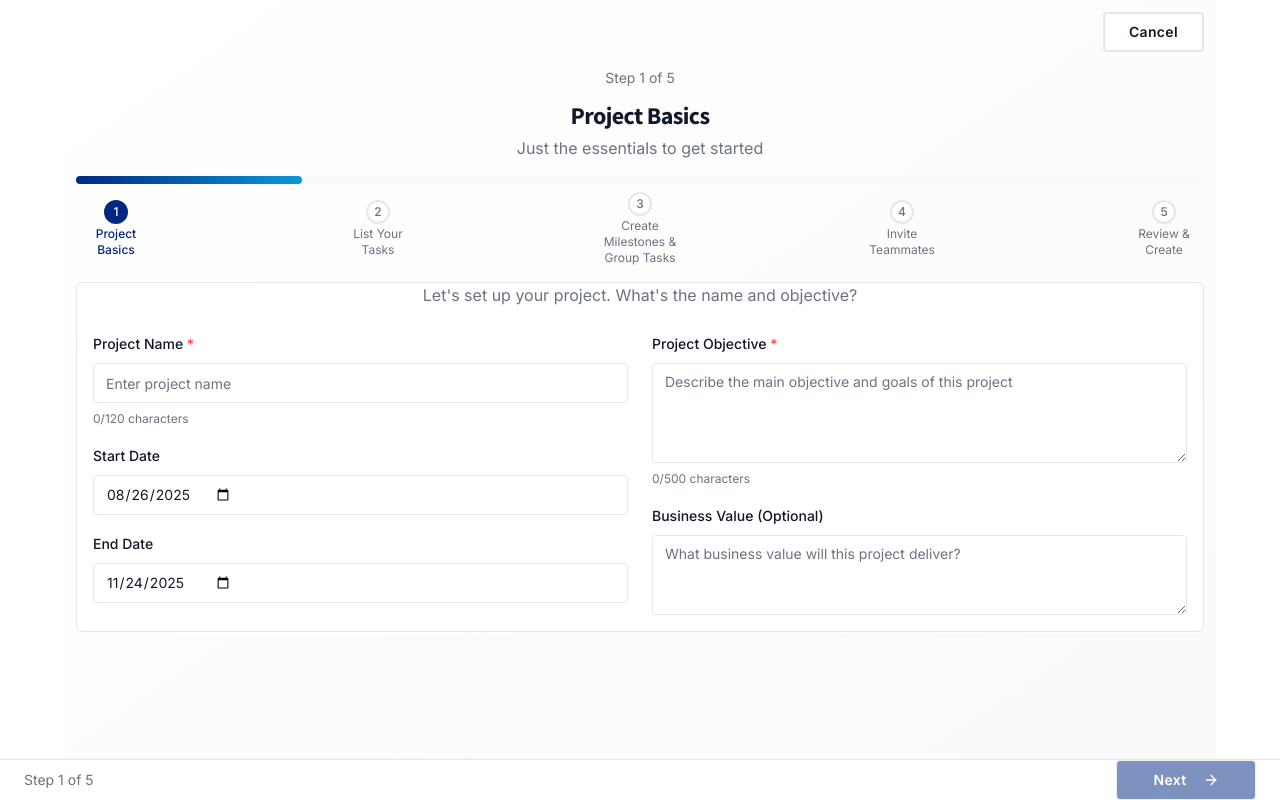
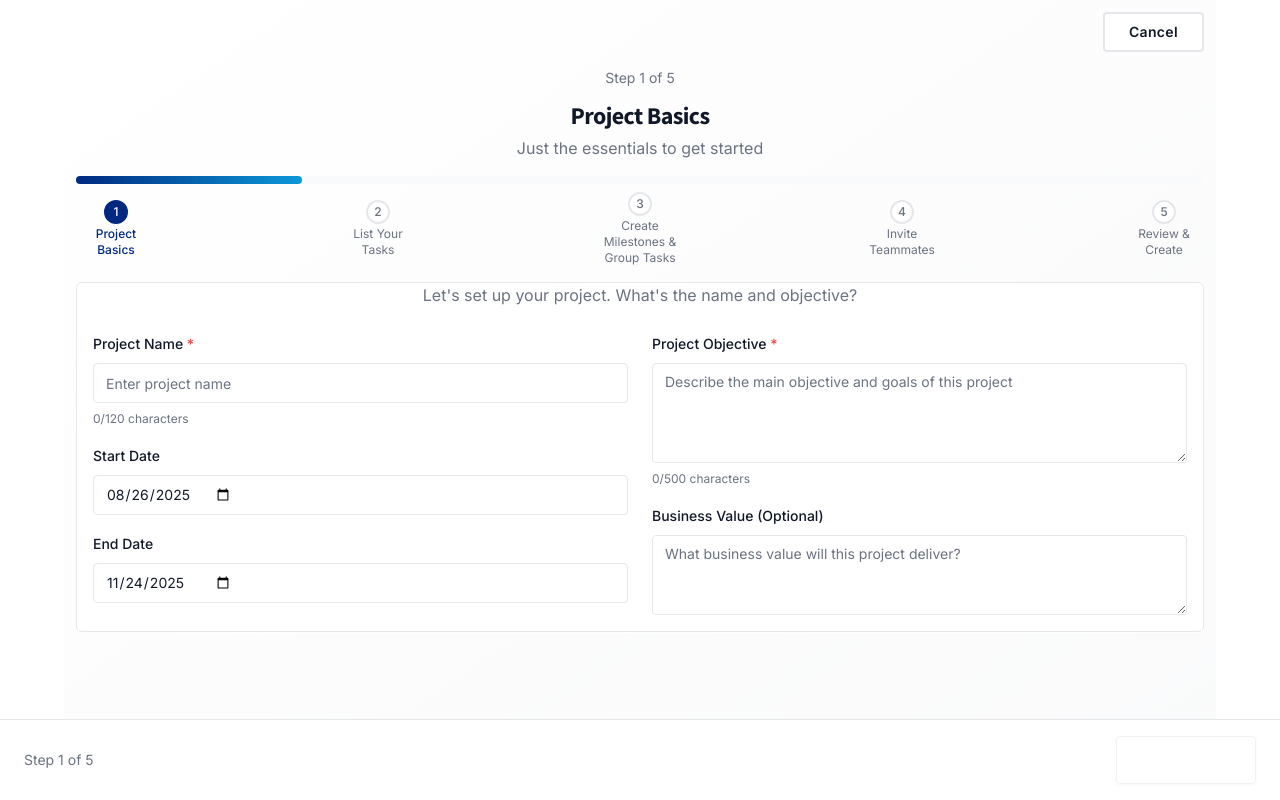
Before and after one commit to ms86100/airbus-project-hub, a React (Vite) app: page /create-project in a window 1280 px wide. Built offline with nearby package versions, Linux system fonts and the light colour scheme.

Commit message:
Fix wizard button color
Ensure the primary button is visible and correctly styled in the project creation wizard.

```diff
--- a/src/components/ProjectWizard.tsx
+++ b/src/components/ProjectWizard.tsx
@@ -243,13 +243,13 @@ const ProjectWizard = () => {
       </div>
 
       {/* Sticky Footer Navigation */}
-      <div className="fixed bottom-0 left-0 right-0 h-18 bg-surface-default border-t border-border shadow-professional z-[1000] flex items-center justify-between px-6 gap-3">
+      <div className="fixed bottom-0 left-0 right-0 bg-card border-t border-border shadow-lg z-[1000] flex items-center justify-between px-6 py-4">
         <div className="flex items-center gap-2 text-sm text-muted-foreground">
           Step {currentStep + 1} of {steps.length}
         </div>
         <div className="flex items-center gap-3">
           {currentStep > 0 && (
-            <Button variant="outline" onClick={prevStep} className="min-w-[100px] h-10">
+            <Button variant="outline" onClick={prevStep} className="min-w-[100px] h-12 px-6">
               Back
             </Button>
           )}
@@ -257,7 +257,7 @@ const ProjectWizard = () => {
             <Button
               onClick={createProject}
               disabled={!canProceed() || isCreating}
-              className="min-w-[140px] h-10 font-semibold bg-brand-primary hover:bg-brand-primary/90 text-brand-on-primary"
+              className="min-w-[140px] h-12 px-6 font-semibold"
             >
               {isCreating ? (
                 <>Creating...</>
@@ -272,7 +272,7 @@ const ProjectWizard = () => {
             <Button
               onClick={nextStep}
               disabled={!canProceed()}
-              className="min-w-[140px] h-10 font-semibold bg-brand-primary hover:bg-brand-primary/90 text-brand-on-primary"
+              className="min-w-[140px] h-12 px-6 font-semibold"
             >
               Next
               <ArrowRight className="h-4 w-4 ml-2" />
```
